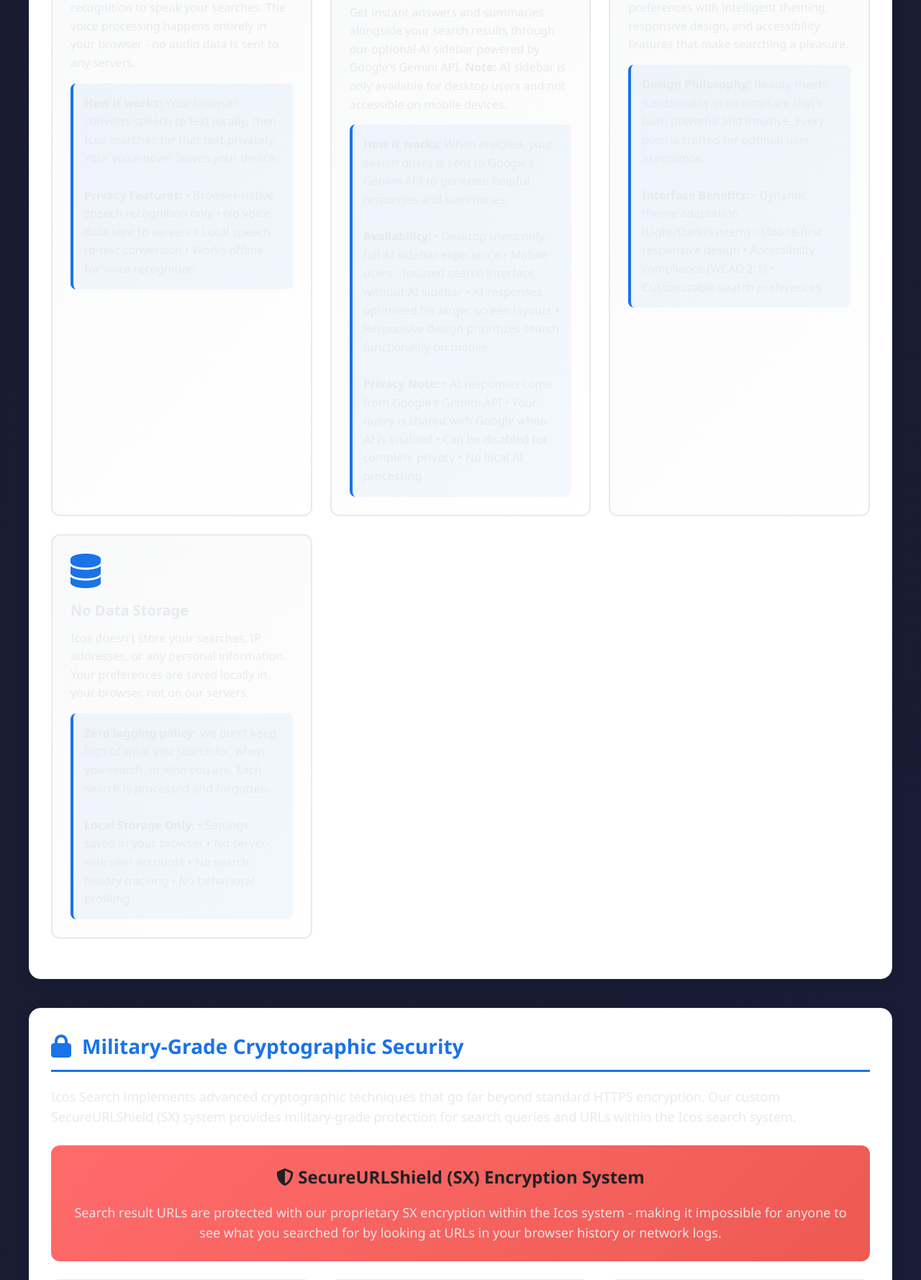
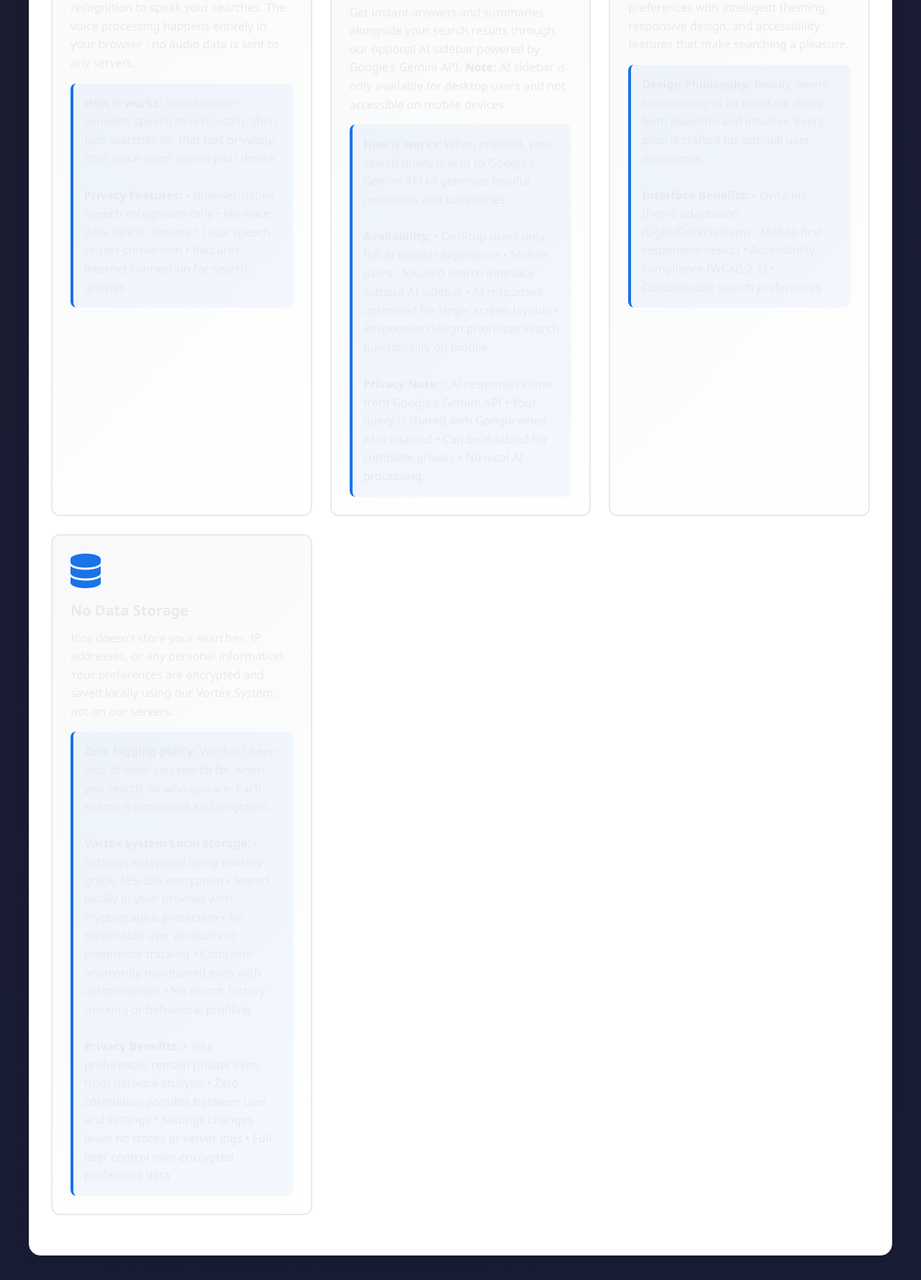
Before and after one commit to Rohithprovide/icossearchsystem1, a Flask app: page /about in a window 1280 px wide. Shown: the part 3013-4791 px from the top of the page at 72% size. Run offline with Flask 3, Linux system fonts and the light colour scheme; data that the repository does not hold is empty.

Commit message:
Update feature descriptions and technology stack details
Remove multilingual support, clarify offline capabilities, and detail local data storage with Vortex System.

Replit-Commit-Author: Agent
Replit-Commit-Session-Id: a5032bd4-fe7d-41b6-9b4d-4e18b15791cd
Replit-Commit-Checkpoint-Type: full_checkpoint

```diff
--- a/app/templates/about.html
+++ b/app/templates/about.html
@@ -613,7 +613,7 @@
                             • Browser-native speech recognition only
                             • No voice data sent to servers
                             • Local speech-to-text conversion
-                            • Works offline for voice recognition
+                            • Requires internet connection for search queries
                         </div>
                     </div>
                 </div>
@@ -662,15 +662,22 @@
                     <div class="feature-content">
                         <i class="fa-solid fa-database feature-icon"></i>
                         <div class="feature-title">No Data Storage</div>
-                        <div class="feature-description">Icos doesn't store your searches, IP addresses, or any personal information. Your preferences are saved locally in your browser, not on our servers.</div>
+                        <div class="feature-description">Icos doesn't store your searches, IP addresses, or any personal information. Your preferences are encrypted and saved locally using our Vortex System, not on our servers.</div>
                         <div class="feature-details">
                             <strong>Zero logging policy:</strong> We don't keep logs of what you search for, when you search, or who you are. Each search is processed and forgotten.
                             <br><br>
-                            <strong>Local Storage Only:</strong>
-                            • Settings saved in your browser
-                            • No server-side user accounts
-                            • No search history tracking
-                            • No behavioral profiling
+                            <strong>Vortex System Local Storage:</strong>
+                            • Settings encrypted using military-grade AES-256 encryption
+                            • Stored locally in your browser with cryptographic protection
+                            • No server-side user accounts or preference tracking
+                            • Complete anonymity maintained even with customization
+                            • No search history tracking or behavioral profiling
+                            <br><br>
+                            <strong>Privacy Benefits:</strong>
+                            • Your preferences remain private even from network analysis
+                            • Zero correlation possible between user and settings
+                            • Settings changes leave no traces or server logs
+                            • Full user control over encrypted preference data
                         </div>
                     </div>
                 </div>
@@ -1090,7 +1097,7 @@
 
         <div class="section">
             <h2><i class="fa-solid fa-tools"></i> Technology Stack</h2>
-            <p style="font-size: 16px; margin-bottom: 25px;">Icos Search is built using modern, reliable technologies that prioritize performance, security, and privacy. Our codebase consists of <strong>20,989 lines of code</strong> across 95 source files, including comprehensive Python backend logic, responsive CSS styling, interactive JavaScript components, and multilingual support.</p>
+            <p style="font-size: 16px; margin-bottom: 25px;">Icos Search is built using modern, reliable technologies that prioritize performance, security, and privacy. Our codebase consists of <strong>20,989 lines of code</strong> across 95 source files, including comprehensive Python backend logic, responsive CSS styling, and interactive JavaScript components.</p>
 
             <div class="tech-showcase">
                 <div class="tech-item">
```
